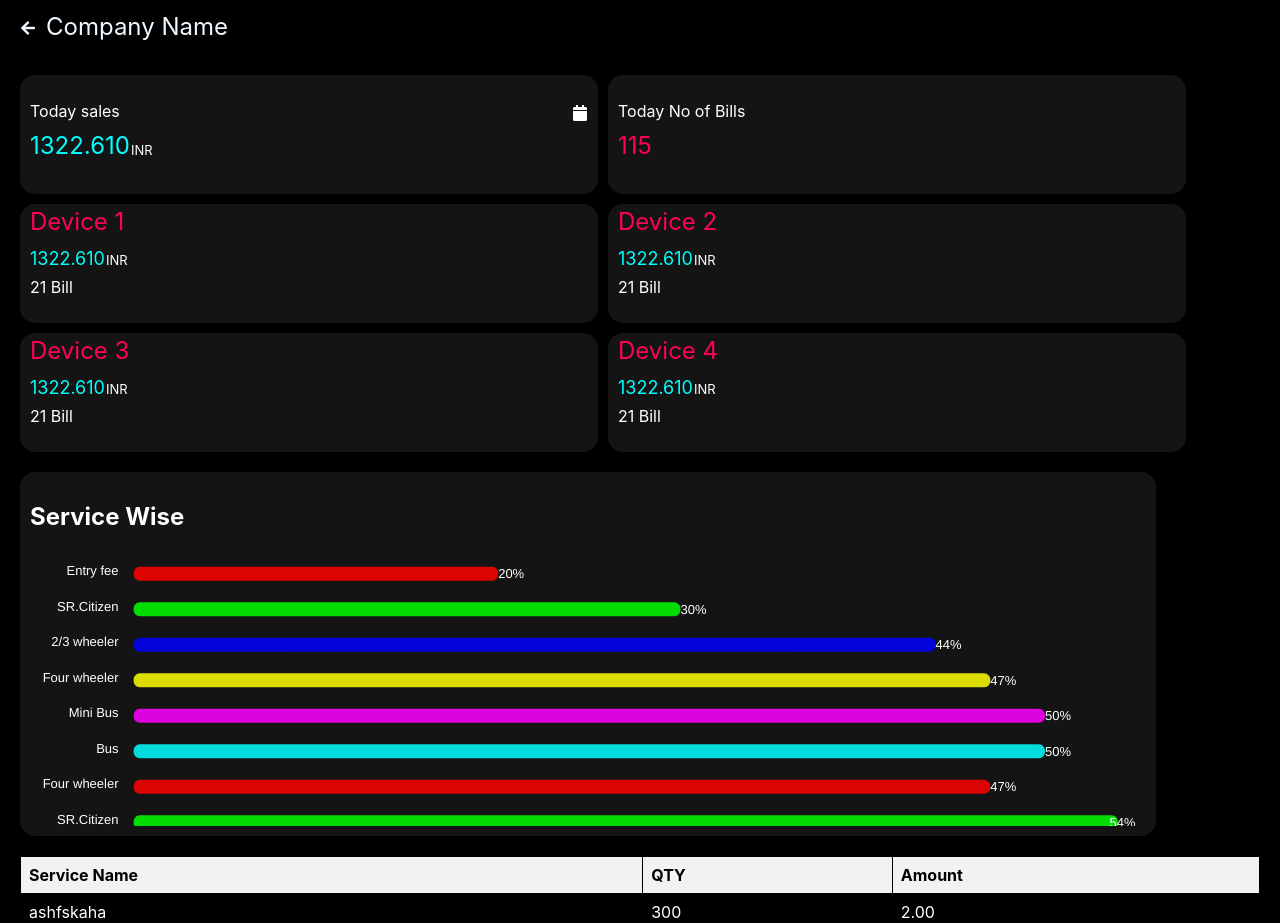
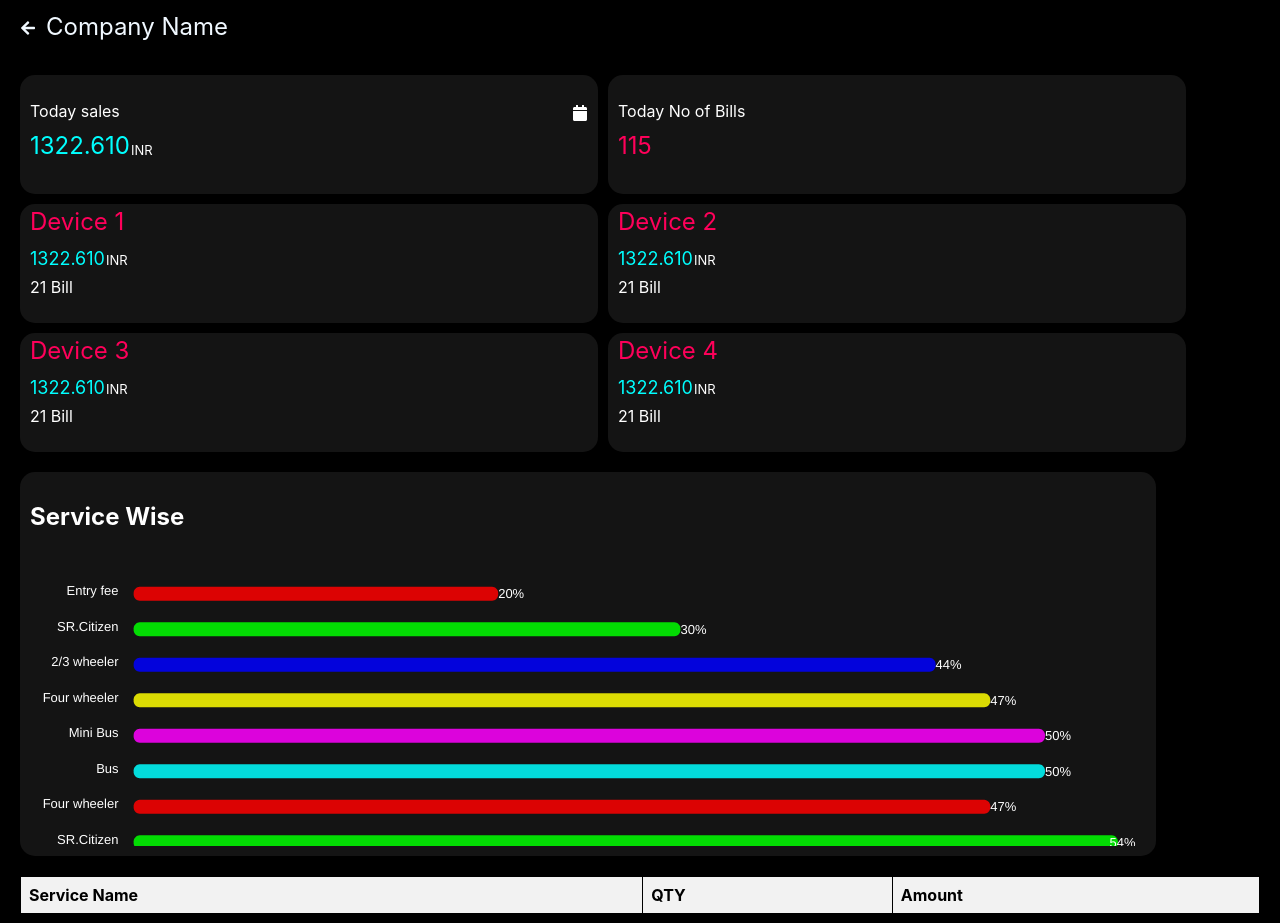
Before and after one commit to reejavijin2002/companynamefigma, a React (Create React App) app: page /companyname in a window 1280 px wide. Shown: the top 923 px of the page. Built offline with nearby package versions, Linux system fonts and the light colour scheme.

Commit message:
overlaping issue solved

```diff
--- a/src/components/companyname/Companyname.jsx
+++ b/src/components/companyname/Companyname.jsx
@@ -192,7 +192,7 @@ const Companyname = () => {
         <div className="servicewisesub">
           <div
             className="chart-container"
-            style={{ height: "300px", overflowY: "auto" ,width:"100%"}}
+            style={{ height: "300px", overflowY: "auto" ,width:"100%",marginTop: "20px"}}
           >
             <div id="chart" ref={chartRef}></div>
           </div>{" "}
--- a/src/components/companyname/companyname.css
+++ b/src/components/companyname/companyname.css
@@ -149,6 +149,7 @@
         display: flex;
         margin-top: -25px;
         width: 100%;
+        position: relative;
     }
 
     .servicewisesub p {
--- a/src/components/login/login.css
+++ b/src/components/login/login.css
@@ -7,7 +7,7 @@
         height: 100vh;
     }
     .seconddiv {
-        background-color: #141414;
+        background-color: #232323;
         padding: 10px;
         padding-top: 50px;
         margin-top: 100px;
```
